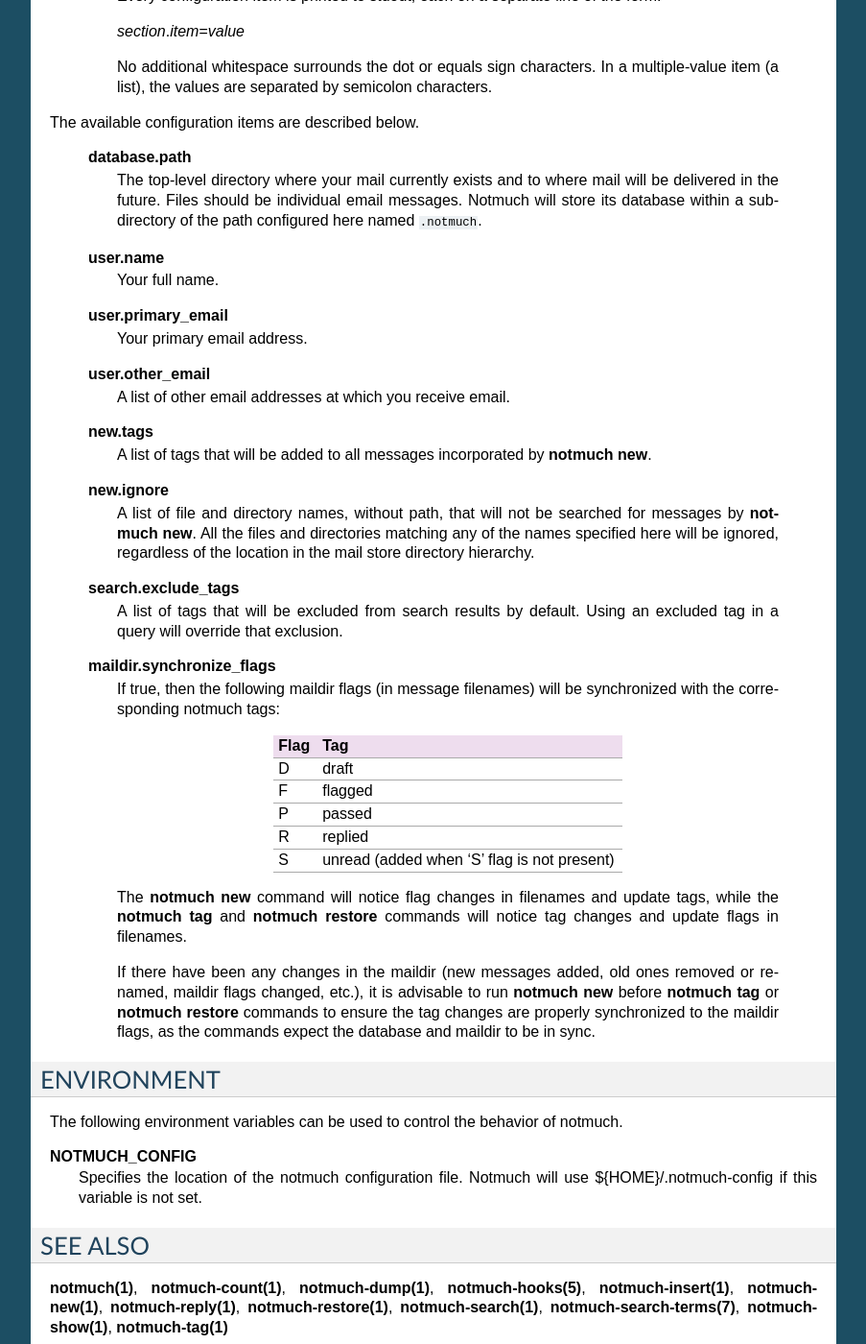
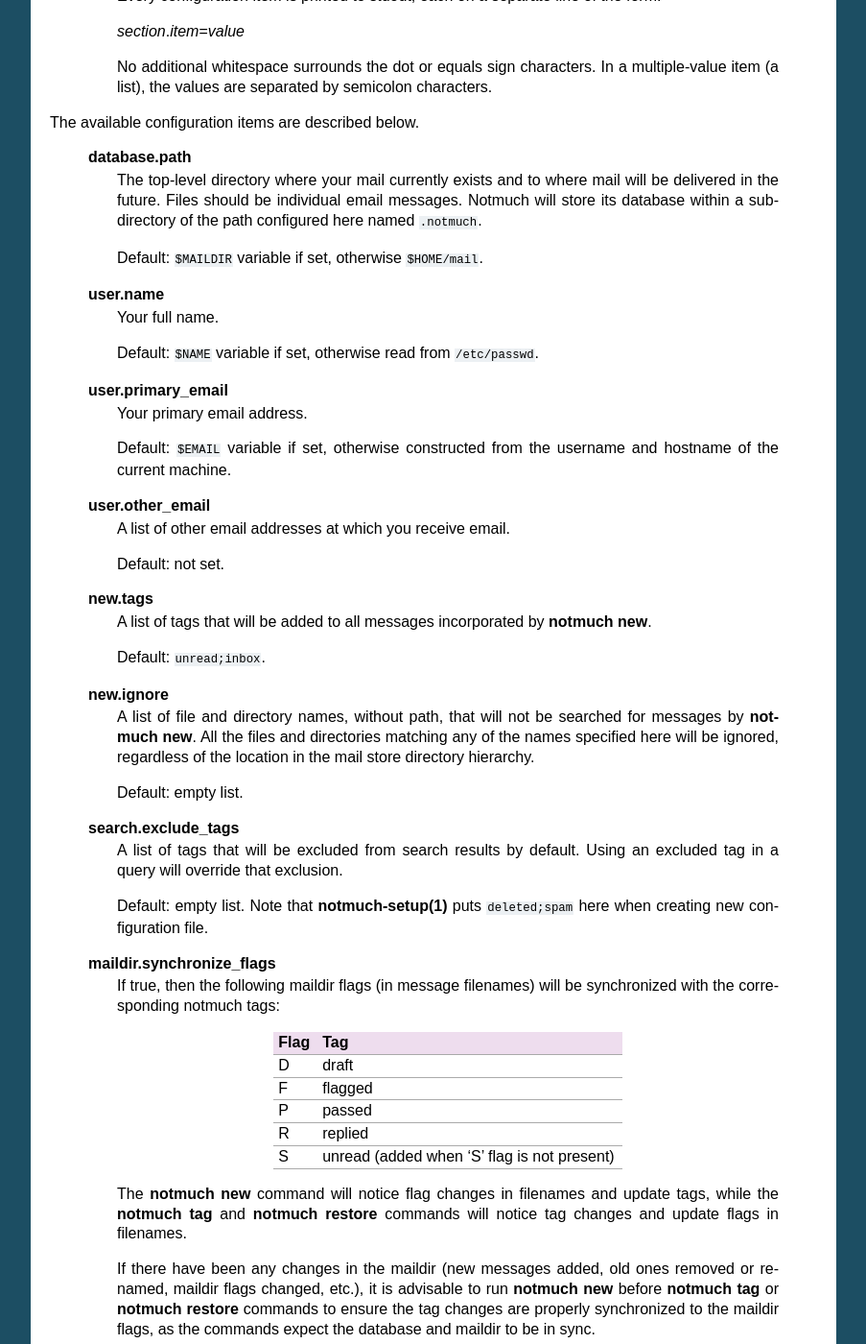
Before and after one commit to notmuch/notmuch, a Sphinx documentation site: the page built from doc/man1/notmuch-config.rst, in a window 1280 px wide and 1400 px high, scrolled down 611 px. Shown: the whole window at 96% size, without its empty margins (198-1101 px from the left). Built offline with Sphinx 7.4.7, drawn with Linux system fonts in a browser that asks for light colours; the version number is read from the project's files by our own code.

Commit message:
Add default configuration values to the man page

```diff
--- a/doc/man1/notmuch-config.rst
+++ b/doc/man1/notmuch-config.rst
@@ -49,18 +49,30 @@ The available configuration items are described below.
         within a sub-directory of the path configured here named
         ``.notmuch``.
 
+        Default: ``$MAILDIR`` variable if set, otherwise ``$HOME/mail``.
+
     **user.name**
         Your full name.
+
+        Default: ``$NAME`` variable if set, otherwise read from
+        ``/etc/passwd``.
 
     **user.primary\_email**
         Your primary email address.
 
+        Default: ``$EMAIL`` variable if set, otherwise constructed from the
+        username and hostname of the current machine.
+
     **user.other\_email**
         A list of other email addresses at which you receive email.
+
+        Default: not set.
 
     **new.tags**
         A list of tags that will be added to all messages incorporated
         by **notmuch new**.
+
+        Default: ``unread;inbox``.
 
     **new.ignore**
         A list of file and directory names, without path, that will not
@@ -69,10 +81,17 @@ The available configuration items are described below.
         ignored, regardless of the location in the mail store directory
         hierarchy.
 
+        Default: empty list.
+
     **search.exclude\_tags**
         A list of tags that will be excluded from search results by
         default. Using an excluded tag in a query will override that
         exclusion.
+
+        Default: empty list. Note that **notmuch-setup(1)** puts
+        ``deleted;spam`` here when creating new configuration file.
+
+
 
     **maildir.synchronize\_flags**
         If true, then the following maildir flags (in message filenames)
```
Also changed, not shown: other parts of doc/man1/notmuch-config.rst (+2 -0 lines).
